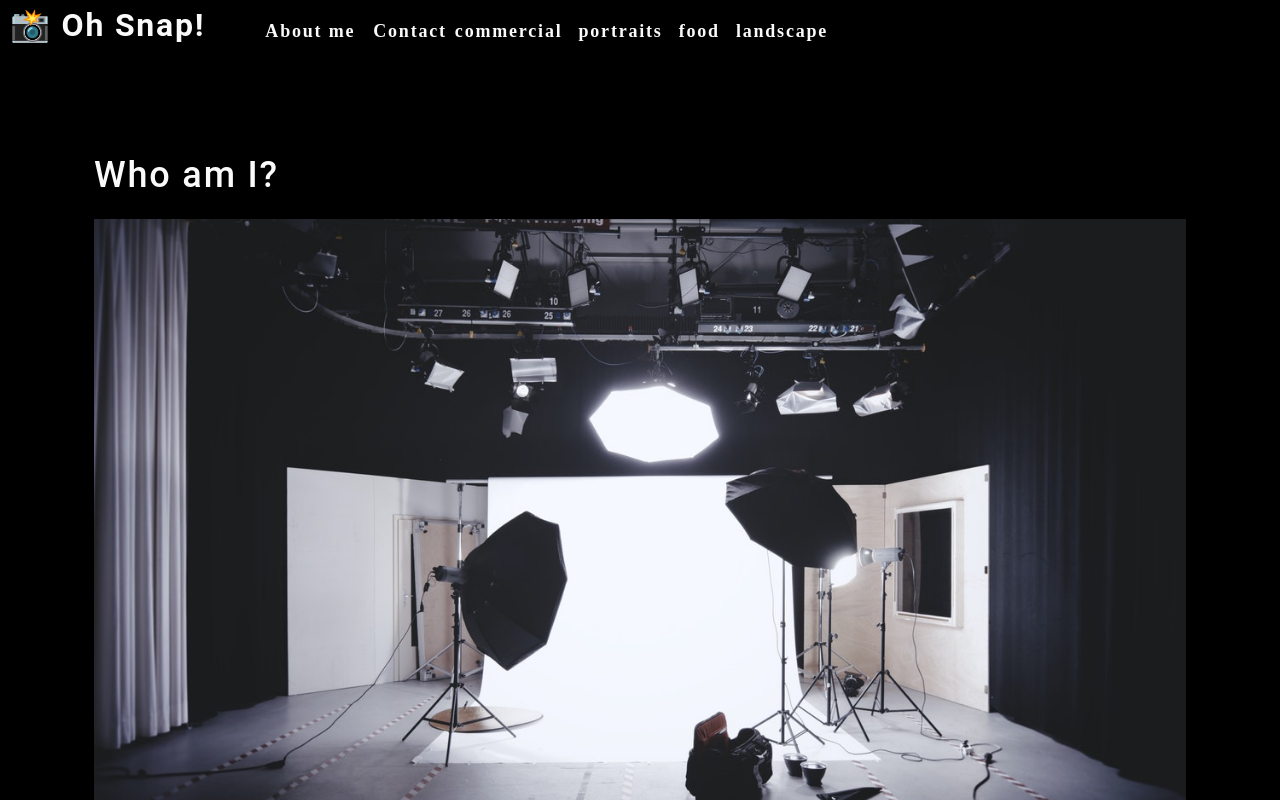
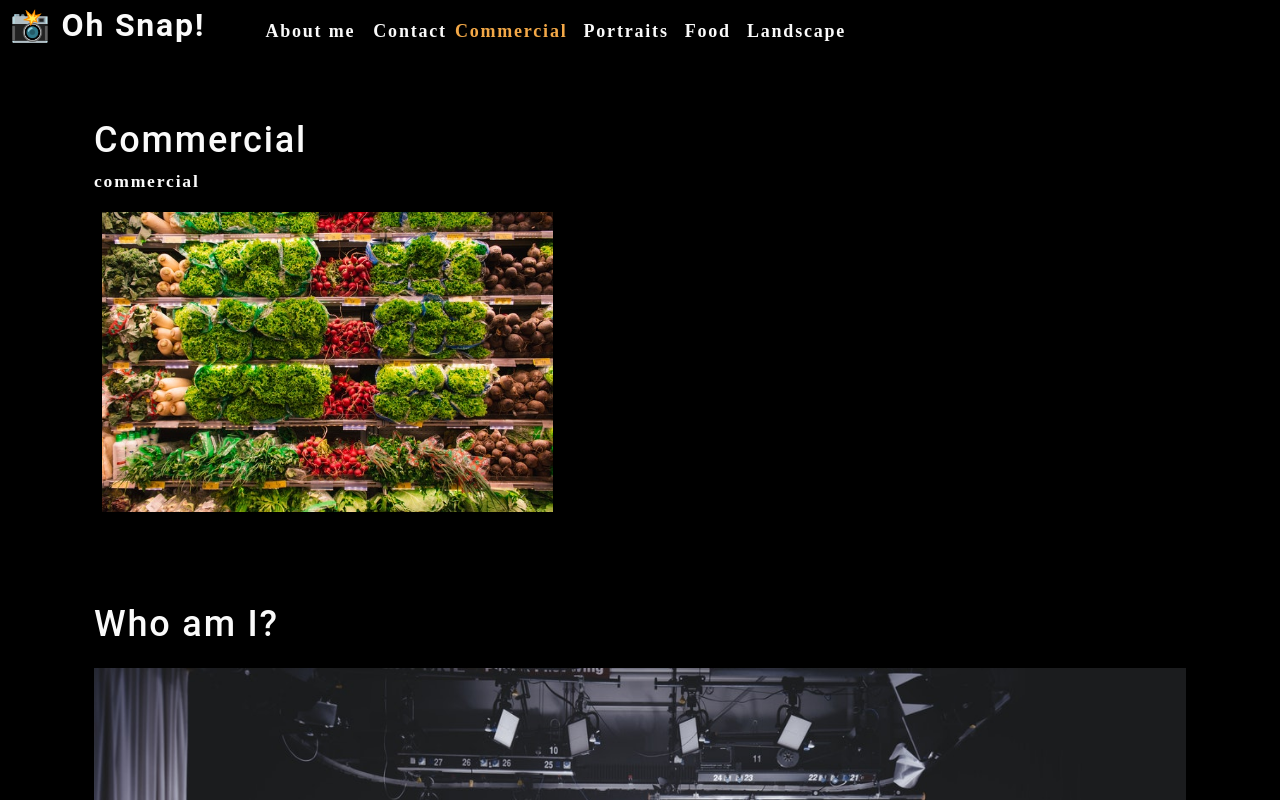
Before and after one commit to davidjaguilar104/photo-port, a React (Create React App) app: page / in a window 1280 px wide. Shown: the top 800 px of the page. Built offline with nearby package versions, Linux system fonts and the light colour scheme.

Commit message:
implement useEffect and useState hooks/lift state

```diff
--- a/src/App.js
+++ b/src/App.js
@@ -1,12 +1,34 @@
-import React from "react";
+import React, { useState }from "react";
 import About from "./components/About";
 import Nav from "./components/Nav";
+import Gallery from "./components/Gallery";
 
 function App() {
+  const [categories] = useState([
+    {
+      name: "commercial",
+      description:
+        "Photos of grocery stores, food trucks, and other commercial projects",
+    },
+    { name: "portraits", description: "Portraits of people in my life" },
+    { name: "food", description: "Delicious delicacies" },
+    {
+      name: "landscape",
+      description: "Fields, farmhouses, waterfalls, and the beauty of nature",
+    },
+  ]);
+
+  const [currentCategory, setCurrentCategory] = useState(categories[0]);
+
   return (
     <div>
-      <Nav></Nav>
+      <Nav
+        categories={categories}
+        setCurrentCategory={setCurrentCategory}
+        currentCategory={currentCategory}
+      ></Nav>
       <main>
+        <Gallery></Gallery>
         <About></About>
       </main>
     </div>
--- /dev/null
+++ b/src/components/Gallery/index.js
@@ -0,0 +1,26 @@
+import React from "react";
+import { capitalizeFirstLetter } from "../../utils/helpers";
+import photo from "../../assets/small/commercial/0.jpg";
+
+function Gallery(props) {
+  const currentCategory = {
+    name: "commercial",
+    description:
+      "Photos of grocery stores, food trucks, and other commercial projects",
+  };
+  return (
+    <section>
+      <h1>{capitalizeFirstLetter(currentCategory.name)}</h1>
+      <p>{currentCategory.name}</p>
+      <div className="flex-row">
+          <img
+          src={photo}
+          alt="Commercial Example"
+          className="img-thumbnail mx-1"
+          />
+      </div>
+    </section>
+  );
+}
+
+export default Gallery;
--- a/src/components/Nav/index.js
+++ b/src/components/Nav/index.js
@@ -1,47 +1,44 @@
-import React from "react";
+import React, { useEffect } from "react";
+import { capitalizeFirstLetter } from "../../utils/helpers";
 
-function Nav() {
-    const categories = [
-      {
-        name: "commercial",
-        description:
-          "Photos of grocery stores, food trucks, and other commercial projects",
-      },
-      { name: "portraits", description: "Portraits of people in my life" },
-      { name: "food", description: "Delicious delicacies" },
-      {
-        name: "landscape",
-        description: "Fields, farmhouses, waterfalls, and the beauty of nature",
-      },
-    ];
+function Nav(props) {
+  const {
+    categories = [],
+    setCurrentCategory,
+    currentCategory,
+  } = props;
 
-    function categorySelected(name) {
-      console.log(`${name} clicked`);
-    }
+  useEffect(() => {
+    document.title = capitalizeFirstLetter(currentCategory.name);
+  }, [currentCategory]);
+
   return (
     <header className="flex-row px-1">
       <h2>
         <a data-testid="link" href="/">
-          <span role="img" aria-label="camera"> 📸</span> Oh Snap!
+          <span role="img" aria-label="camera">
+            {" "}
+            📸
+          </span>{" "}
+          Oh Snap!
         </a>
       </h2>
       <nav>
         <ul className="flex-row">
           <li className="mx-2">
-            <a data-testid="about" href="#about">About me</a>
+            <a data-testid="about" href="#about">
+              About me
+            </a>
           </li>
           <li>
             <span>Contact</span>
           </li>
           {categories.map((category) => (
-              <li
-              className="mx-1"
-              key={category.name}
-              >
-                  <span onClick={() => categorySelected(category.name)}>
-                      {category.name}
-                  </span>
-              </li>
+            <li className={`mx-1 ${currentCategory.name === category.name && 'navActive'}`} key={category.name}>
+              <span onClick={() => {setCurrentCategory(category)}}>
+                {capitalizeFirstLetter(category.name)}
+              </span>
+            </li>
           ))}
         </ul>
       </nav>
```
